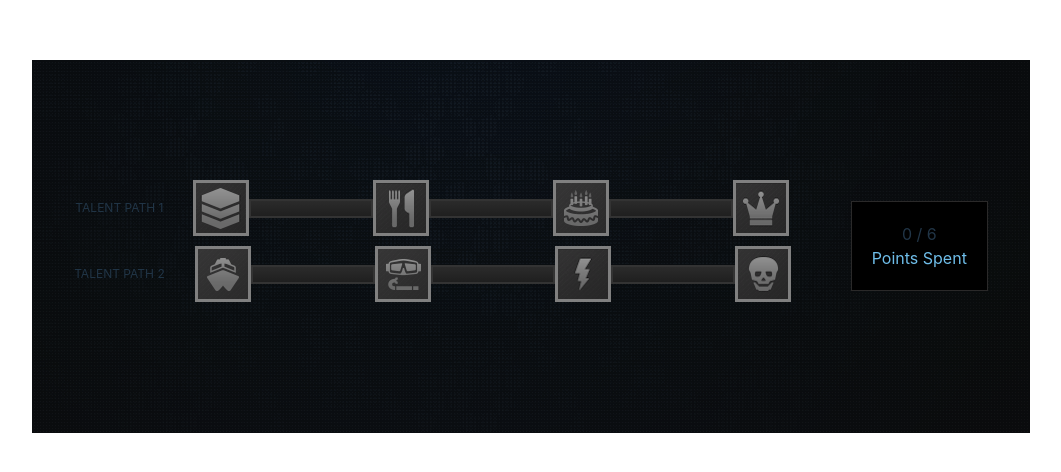
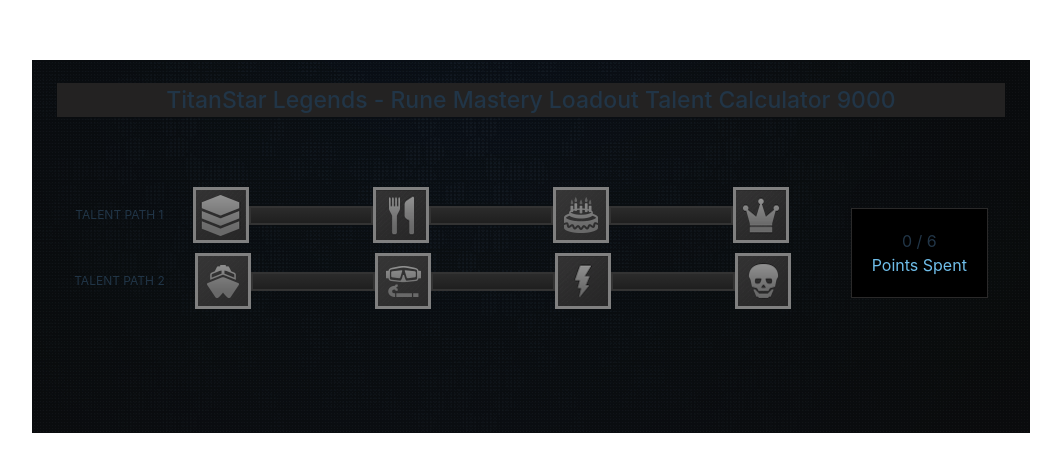
Before and after one commit to hongyisyue/DnDBeyondFEC, a React (Vite) app: page / in a window 1280 px wide. Shown: the part 154-626 px from the top of the page, without its empty margins (109-1170 px from the left). Built offline with nearby package versions, Linux system fonts and the light colour scheme.

Commit message:
1. add hove logic 2. refactor css

```diff
--- a/src/components/Calculator.tsx
+++ b/src/components/Calculator.tsx
@@ -94,7 +94,11 @@ function Calculator() {
 
     return (
         <>
-            <div className="row calculator">
+            <div className="calculator">
+                <div className="row big-title">
+                    TitanStar Legends - Rune Mastery Loadout Talent Calculator 9000
+                </div>
+                <div className="row">
                     <div className="col-9">
                         <div className="row">
                             <RunePath
@@ -120,6 +124,8 @@ function Calculator() {
                         <div>{`${totalPoints - points} / ${totalPoints}`}</div>
                         <div className='point-spent'>Points Spent</div>
                     </div>
+
+                </div>
             </div>
         </>
     )
--- a/src/components/Rune.tsx
+++ b/src/components/Rune.tsx
@@ -13,6 +13,7 @@ function Rune(props: props) {
     const onLearn = props.onLearn;
 
     const [learned, setLearned] = useState(rune.learned);
+    const [hover, setHover] = useState(false);
 
     function handleClick(event: MouseEvent) {
         switch(event.button) {
@@ -50,11 +51,13 @@ function Rune(props: props) {
 
     return (
         <>
-            <div className={`rune ${learned ? "learned" : ""}`}>
+            <div className={`rune ${learned ? "learned" : ""} ${hover && rune.learnable && !rune.learned && remainPoints > 0 ? "learned" : ""}`}>
                 <img
-                    src={learned ? rune.img_active : rune.img_deactive}
+                    src={learned || hover ? rune.img_active : rune.img_deactive}
                     onClick={(e) => handleClick(e)}
                     onContextMenu={(e) => handleClick(e)}
+                    onMouseEnter={(e) => setHover(true)}
+                    onMouseLeave={(e) => setHover(false)}
                 />
             </div>
         </>
--- a/src/components/RunePath.tsx
+++ b/src/components/RunePath.tsx
@@ -55,7 +55,7 @@ function RunePath(props: props) {
     return (
         <>
             <div className="row rune-path">
-                <div className="col-3 title">
+                <div className="col-3 path-title">
                     {path.title}
                 </div>
                 <div className="col-9">
--- a/src/styles/Calculator.css
+++ b/src/styles/Calculator.css
@@ -1,10 +1,26 @@
 .calculator {
+    justify-content: center;
+    align-items: center;
+    display: flex;
+    flex-direction: column;
     width: 998px;
     height: 373px;
-    display: flex;
-    align-items: center;
-    justify-content: center;
     background-image: url('../assets/talent-calc-bg.png');
+
+    .big-title {
+        font-size: 23px;
+        font-weight: 500;
+        background-color: #232222;
+        margin-bottom: 70px;
+        margin-top: -90px;
+        width: 95%;
+    }
+
+    .row {
+        display: flex;
+        align-items: center;
+        justify-content: center;
+    }
 
     .point-session {
         border: 1px solid #2a2929;
--- a/src/styles/RunePath.css
+++ b/src/styles/RunePath.css
@@ -18,7 +18,7 @@
         }
     }
 
-    .title {
+    .path-title {
         font-size: 12px;
         padding-right: 30px;
     }
```
Lines whose indentation alone changed are shown as unchanged.
